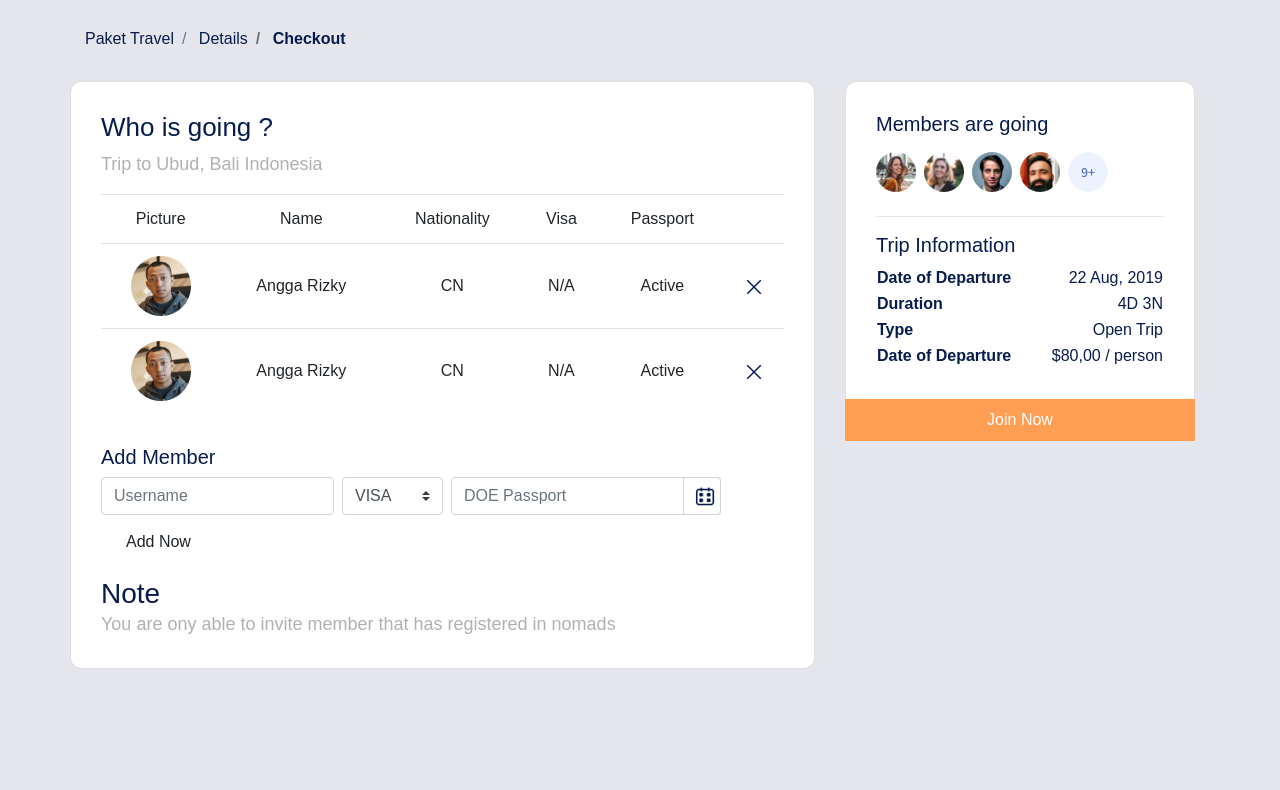
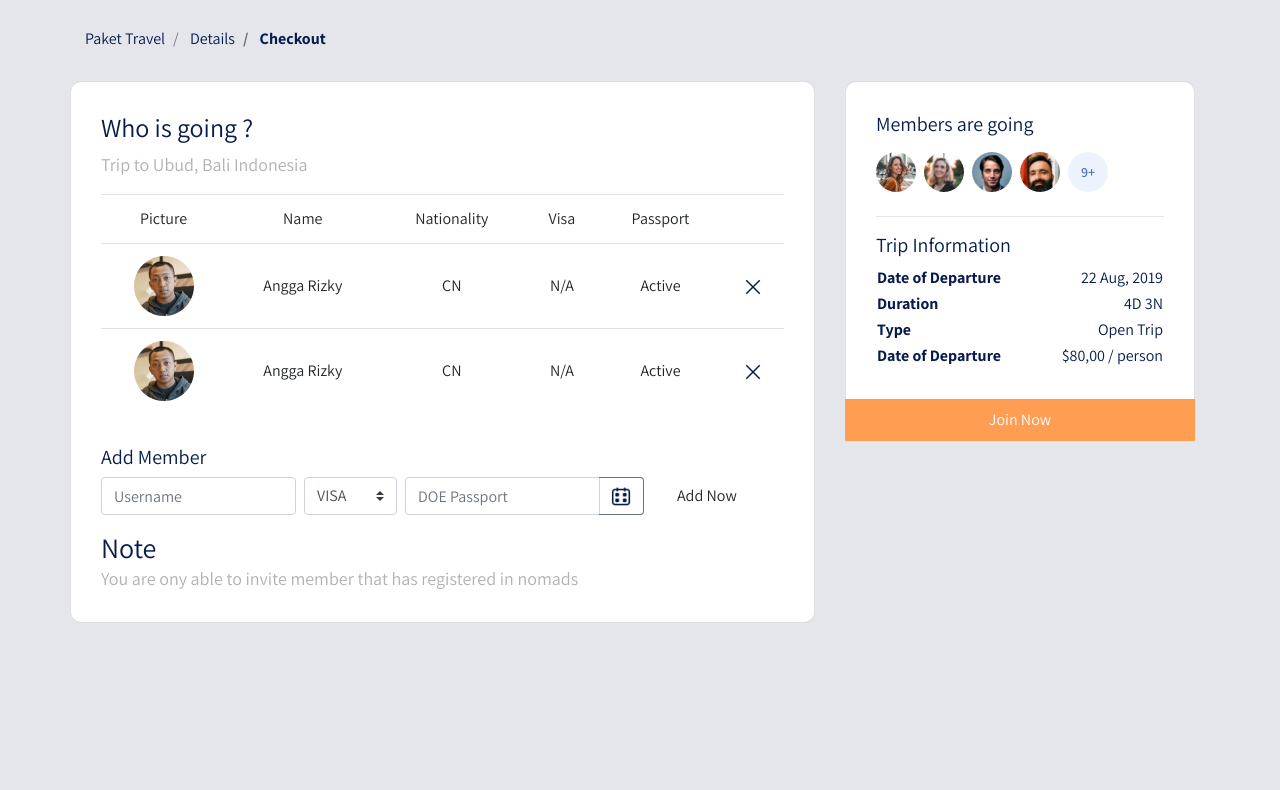
Before and after one commit to RamdlanFaqih/nomads, a plain HTML site: page checkout.html in a window 1280 px wide. Shown: the part 69-859 px from the top of the page. Drawn offline with Linux system fonts and the light colour scheme.

Commit message:
Add files via upload

```diff
--- a/checkout.html
+++ b/checkout.html
@@ -6,10 +6,16 @@
     <meta name="viewport" content="width=device-width, initial-scale=1.0">
     <title>Document</title>
     <link rel="stylesheet" href="frontend/libraries/bootstrap/css/bootstrap.css">
+    <link rel="stylesheet" href="frontend/style/main.css">
+    <link
+      href="https://fonts.googleapis.com/css?family=Assistant:200,400,700&&display=swap"
+      rel="stylesheet"
+    />
+    <link
+      href="https://fonts.googleapis.com/css?family=Playfair+Display:400,700&display=swap"
+      rel="stylesheet"
+    />
     <link rel="stylesheet" href="frontend/libraries/xzoom/xzoom.css">
-    <link rel="stylesheet" href="frontend/libraries/gijgo/css/gijgo.min.css">
-    <link rel="stylesheet" href="frontend/style/main.css">
-
 </head>
 <body>
  <!-- Navbar -->
@@ -132,7 +138,7 @@
                                     <option value="N/A">N/A</option>
                                 </select>
 
-                                <label for="doePassport" class="sr-only">DOE Passport</label>
+                                <label  class="sr-only" for="doePassport">DOE Passport</label>
                                 <div class="input-group mb-2 mr-sm-2">
                                     <input type="text" class="form-control datepicker"
                                     id="doePassport" placeholder="DOE Passport">
```
Also changed, not shown: details.html (+9 -1 lines).
